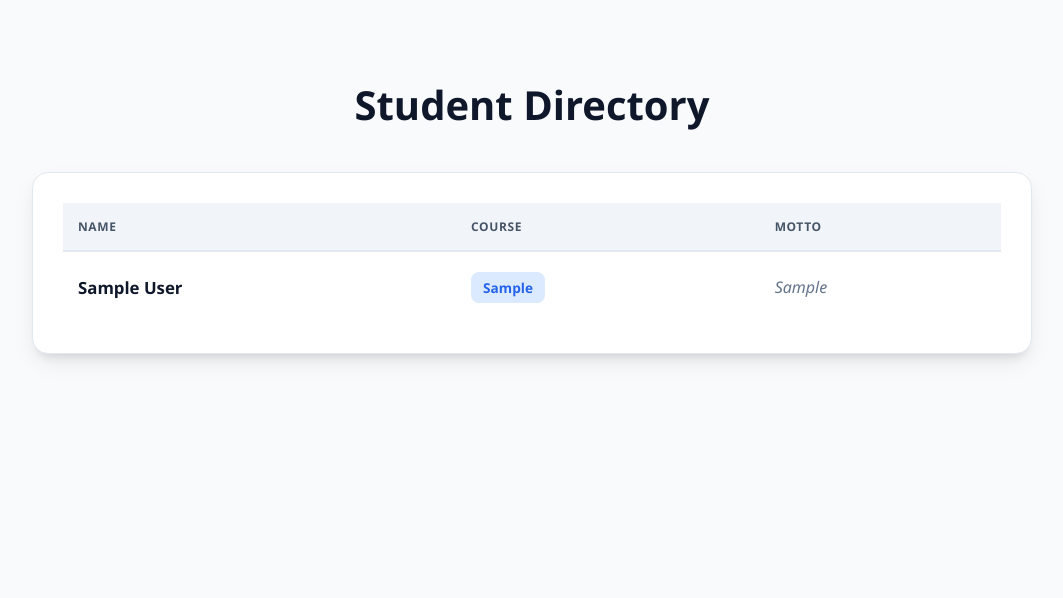
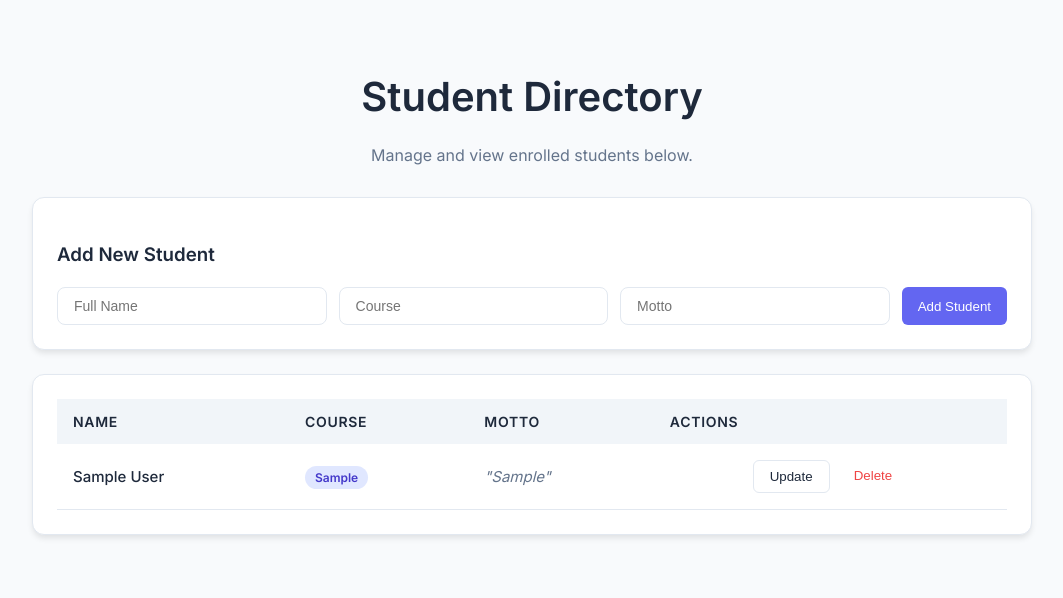
Before and after one commit to Nagabtac/ITEL-DJANGO, a Django app: page / in a window 1280 px wide. Shown: the top 598 px of the page, without its empty margins (108-1171 px from the left). Run offline with Django 5.2, Linux system fonts and the light colour scheme; tables that the repository leaves empty hold one stand-in row (values such as "Sample post").

Commit message:
CRUD OPERATIONS

```diff
--- a/website_app/static/css/student.css
+++ b/website_app/static/css/student.css
@@ -1,18 +1,20 @@
-/* website_app/static/website_app/css/student.css */
-
 :root {
-    --primary-blue: #2563eb;
-    --card-shadow: 0 10px 25px -5px rgba(0, 0, 0, 0.1), 0 8px 10px -6px rgba(0, 0, 0, 0.1);
-    --border-color: #e2e8f0;
-    --bg-color: #f8fafc;
+    --primary: #6366f1;
+    --primary-hover: #4f46e5;
+    --danger: #ef4444;
+    --text-main: #1e293b;
+    --text-muted: #64748b;
+    --bg-body: #f8fafc;
+    --border: #e2e8f0;
 }
 
 body {
-    font-family: 'Segoe UI', Roboto, Helvetica, Arial, sans-serif;
-    background-color: var(--bg-color);
+    font-family: 'Inter', sans-serif;
+    background-color: var(--bg-body);
+    color: var(--text-main);
     margin: 0;
-    padding: 50px 20px;
-    color: #1e293b;
+    padding: 40px 20px;
+    line-height: 1.5;
 }
 
 .container {
@@ -20,74 +22,122 @@ body {
     margin: 0 auto;
 }
 
-h1 {
+header {
+    margin-bottom: 30px;
     text-align: center;
-    font-size: 2.5rem;
-    color: #0f172a;
-    margin-bottom: 40px;
-    font-weight: 800;
 }
 
-/* This is the div wrapping your table */
-.card {
-    background-color: #ffffff;
-    border-radius: 16px;
-    box-shadow: var(--card-shadow);
-    padding: 30px;
-    border: 1px solid var(--border-color);
+header h1 {
+    font-size: 2.5rem;
+    font-weight: 600;
+    margin-bottom: 5px;
 }
 
+header p {
+    color: var(--text-muted);
+}
+
+/* Card Styling */
+.card {
+    background: white;
+    border-radius: 12px;
+    box-shadow: 0 4px 6px -1px rgba(0, 0, 0, 0.1);
+    padding: 24px;
+    margin-bottom: 24px;
+    border: 1px solid var(--border);
+}
+
+/* Form Styling */
+.input-group {
+    display: flex;
+    gap: 12px;
+    flex-wrap: wrap;
+}
+
+input[type="text"] {
+    flex: 1;
+    padding: 10px 16px;
+    border: 1px solid var(--border);
+    border-radius: 8px;
+    font-size: 14px;
+    transition: border-color 0.2s;
+}
+
+input[type="text"]:focus {
+    outline: none;
+    border-color: var(--primary);
+    box-shadow: 0 0 0 3px rgba(99, 102, 241, 0.1);
+}
+
+/* Table Styling */
 table {
     width: 100%;
     border-collapse: collapse;
     text-align: left;
 }
 
-thead th {
-    background-color: #f1f5f9;
-    color: #475569;
-    padding: 15px;
+th {
+    padding: 12px 16px;
+    background: #f1f5f9;
+    font-weight: 600;
+    font-size: 14px;
     text-transform: uppercase;
-    font-size: 0.75rem;
     letter-spacing: 0.05em;
-    border-bottom: 2px solid var(--border-color);
 }
 
-tbody td {
-    padding: 20px 15px;
-    border-bottom: 1px solid #f1f5f9;
-    vertical-align: middle;
+td {
+    padding: 16px;
+    border-bottom: 1px solid var(--border);
+    font-size: 15px;
 }
 
-tbody tr:last-child td {
-    border-bottom: none;
+.font-medium { font-weight: 500; }
+.text-muted { color: var(--text-muted); font-style: italic; }
+
+/* Buttons */
+button {
+    cursor: pointer;
+    font-weight: 500;
+    border-radius: 6px;
+    padding: 8px 16px;
+    transition: all 0.2s;
+    border: none;
 }
 
-/* Adding a hover effect to rows */
-tbody tr:hover {
-    background-color: #f8fafc;
+.btn-primary {
+    background: var(--primary);
+    color: white;
 }
 
-/* Styling the "Course" column text */
-.course-badge {
-    display: inline-block;
-    background-color: #dbeafe;
-    color: var(--primary-blue);
-    padding: 6px 12px;
-    border-radius: 8px;
-    font-size: 0.85rem;
+.btn-primary:hover { background: var(--primary-hover); }
+
+.btn-outline {
+    background: transparent;
+    border: 1px solid var(--border);
+    color: var(--text-main);
+}
+
+.btn-outline:hover { background: #f1f5f9; }
+
+.btn-danger {
+    background: transparent;
+    color: var(--danger);
+}
+
+.btn-danger:hover { background: #fef2f2; }
+
+/* Actions Alignment */
+.action-group {
+    display: flex;
+    gap: 8px;
+    justify-content: center;
+}
+
+.badge {
+    background: #e0e7ff;
+    color: #4338ca;
+    padding: 4px 10px;
+    border-radius: 20px;
+    font-size: 12px;
     font-weight: 600;
 }
-
-/* Styling the "Motto" column text */
-.motto-text {
-    font-style: italic;
-    color: #64748b;
-    line-height: 1.5;
-}
-
-/* Bold the names */
-td strong {
-    color: #0f172a;
-    font-size: 1.05rem;
-}
--- a/website_app/templates/students/student_list.html
+++ b/website_app/templates/students/student_list.html
@@ -1,28 +1,63 @@
 {% load static %}
 <!DOCTYPE html>
-<html>
+<html lang="en">
 <head>
-    <link rel="stylesheet" href="{% static 'website_app/css/student.css' %}">
+    <meta charset="UTF-8">
+    <meta name="viewport" content="width=device-width, initial-scale=1.0">
+    <title>Student Directory</title>
+    <link rel="stylesheet" href="{% static 'css/student.css' %}">
+    <link href="https://fonts.googleapis.com/css2?family=Inter:wght@400;500;600&display=swap" rel="stylesheet">
 </head>
 <body>
     <div class="container">
-        <h1>Student Directory</h1>
+        <header>
+            <h1>Student Directory</h1>
+            <p>Manage and view enrolled students below.</p>
+        </header>
 
-        <div class="card">
+        <div class="card form-card">
+            <h3>Add New Student</h3>
+            <form action="addStudent" method="post" class="inline-form">
+                {% csrf_token %}
+                <div class="input-group">
+                    <input type="text" name="name" placeholder="Full Name" required>
+                    <input type="text" name="course" placeholder="Course" required>
+                    <input type="text" name="motto" placeholder="Motto" required>
+                    <button type="submit" class="btn-primary">Add Student</button>
+                </div>
+            </form>
+        </div>
+
+        <div class="card table-card">
             <table>
                 <thead>
                     <tr>
                         <th>Name</th>
                         <th>Course</th>
                         <th>Motto</th>
+                        <th class="text-center">Actions</th>
                     </tr>
                 </thead>
                 <tbody>
                     {% for student in students %}
                     <tr>
-                        <td><strong>{{ student.name }}</strong></td>
-                        <td><span class="course-badge">{{ student.course }}</span></td>
-                        <td class="motto-text">{{ student.motto }}</td>
+                        <td class="font-medium">{{ student.name }}</td>
+                        <td><span class="badge">{{ student.course }}</span></td>
+                        <td class="text-muted">"{{ student.motto }}"</td>
+                        <td>
+                            <div class="action-group">
+                                <form action="updatePage" method="post">
+                                    {% csrf_token %}
+                                    <input type="hidden" name="id" value="{{student.id}}">
+                                    <button type="submit" class="btn-outline">Update</button>
+                                </form>
+                                <form action="deleteStudent" method="post">
+                                    {% csrf_token %}
+                                    <input type="hidden" name="id" value="{{student.id}}">
+                                    <button type="submit" class="btn-danger">Delete</button>
+                                </form>
+                            </div>
+                        </td>
                     </tr>
                     {% endfor %}
                 </tbody>
--- a/website_app/urls.py
+++ b/website_app/urls.py
@@ -1,8 +1,10 @@
 from django.urls import path
-from . import views  # Import your views here
+from . import views
 
 urlpatterns = [
-    # Do NOT use include() here to point to this same file or the project file
     path('', views.student_list, name='student_list'),
-    # ... other paths ...
+    path('addStudent', views.addStudent),
+    path('deleteStudent', views.deleteStudent),
+    path('updatePage', views.updatePage),
+    path('updateInfo', views.updateInfo),
 ]
--- a/website_app/views.py
+++ b/website_app/views.py
@@ -1,9 +1,54 @@
-from django.shortcuts import render
-
-# Create your views here.
-from django.shortcuts import render
+from django.shortcuts import render, redirect
 from .models import Student
 
+
+# READ
 def student_list(request):
     students = Student.objects.all()
     return render(request, 'students/student_list.html', {'students': students})
+
+
+# CREATE
+def addStudent(request):
+    if request.method == "POST":
+        name = request.POST['name']
+        course = request.POST['course']
+        motto = request.POST['motto']
+
+        Student.objects.create(
+            name=name,
+            course=course,
+            motto=motto
+        )
+        return redirect('student_list')
+
+
+# DELETE
+def deleteStudent(request):
+    if request.method == "POST":
+        id = request.POST['id']
+        student = Student.objects.get(id=id)
+        student.delete()
+        return redirect('student_list')
+
+
+# OPEN UPDATE PAGE
+def updatePage(request):
+    if request.method == "POST":
+        id = request.POST['id']
+        student = Student.objects.get(id=id)
+        return render(request, 'students/update.html', {'student': student})
+
+
+# UPDATE DATA
+def updateInfo(request):
+    if request.method == "POST":
+        id = request.POST['id']
+        student = Student.objects.get(id=id)
+
+        student.name = request.POST['newName']
+        student.course = request.POST['newCourse']
+        student.motto = request.POST['newMotto']
+        student.save()
+
+        return redirect('student_list')
```
Also changed, not shown: website_app/static/css/update.css (added, +114 -0 lines), website_app/templates/students/update.html (added, +44 -0 lines).
